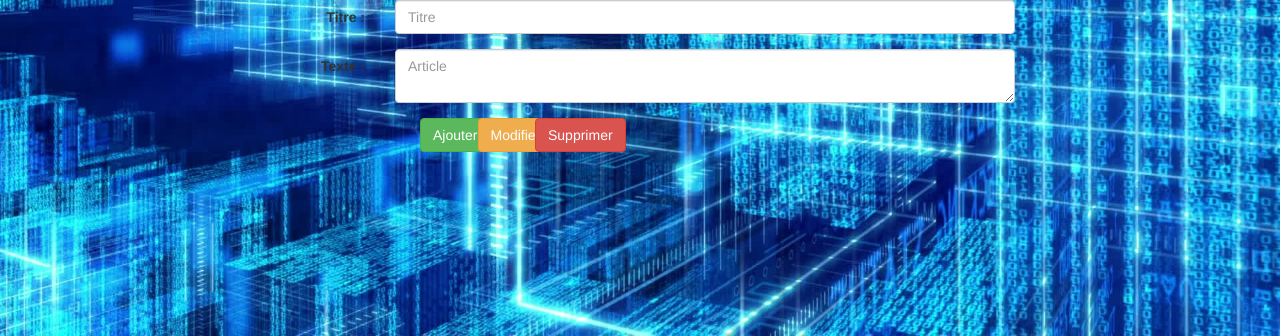
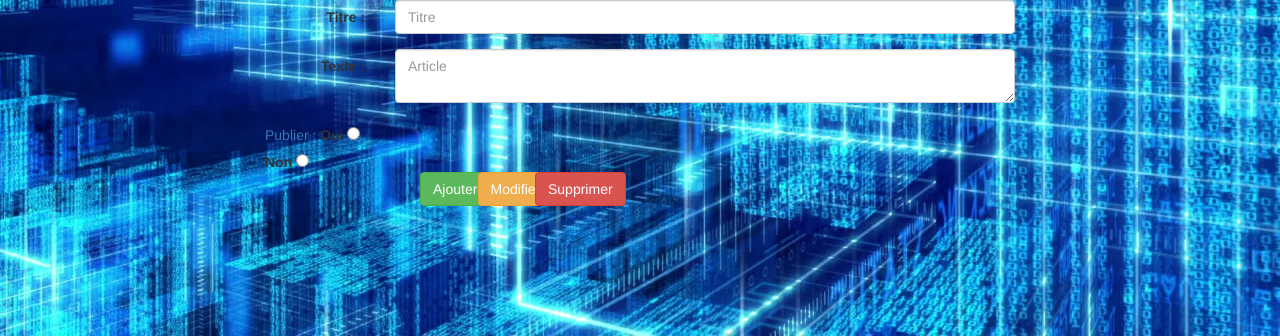
Before and after one commit to virginiecreus/Bac, a PHP site: page /modifier_article.php in a window 1280 px wide. Shown: the part 464-800 px from the top of the page. Run offline with PHP 8.4, Linux system fonts and the light colour scheme; the visitor is signed in with stand-in values (Sample User, id 1); data that the repository does not hold is empty.

Commit message:
passer d'un article brouillon a publier

```diff
--- a/modifier_article.php
+++ b/modifier_article.php
@@ -49,6 +49,19 @@
                         </div>
                     </div>
 
+                    <div >
+
+                        <div><a>Publier :</a>
+                            <label for="name" class="control-label font">Oui</label>
+                            <input  type="radio" name="publier" value="oui" >
+                        </div>
+                        <div>
+                            <label for="name" class="control-label font">Non</label>
+                            <input  type="radio" name="publier" value="non" >
+                        </div>
+
+                    </div>
+
                     <div class="col-md-6 col-md-offset-2">
                         <div class="col-md-2">
                             <a href="article.php"><bouton id="ajouter" name="ajouter" type="submit"  value="Ajouter" class="btn btn-success">Ajouter</bouton></a>
--- a/modifier_article1.php
+++ b/modifier_article1.php
@@ -15,13 +15,16 @@ if (isset($_POST['modifier'])) {
     // on récupére les champs du formulaire
     $titre = $_POST['titre'];
     $article = $_POST['article'];
+    $publier = htmlspecialchars($_POST['publier']);
+    $users = $_SESSION['id'];
     $art = $_POST['art'];
 
     // On créé la requête
 
     $modif = mysqli_query($bdd, "UPDATE articles
                                  SET titre_article = '$titre',
-                                      article = '$article'
+                                      article = '$article',
+                                      publier = '$publier'
                                  WHERE id = '$art'
                                 ");
     // on envoie la requête
```
